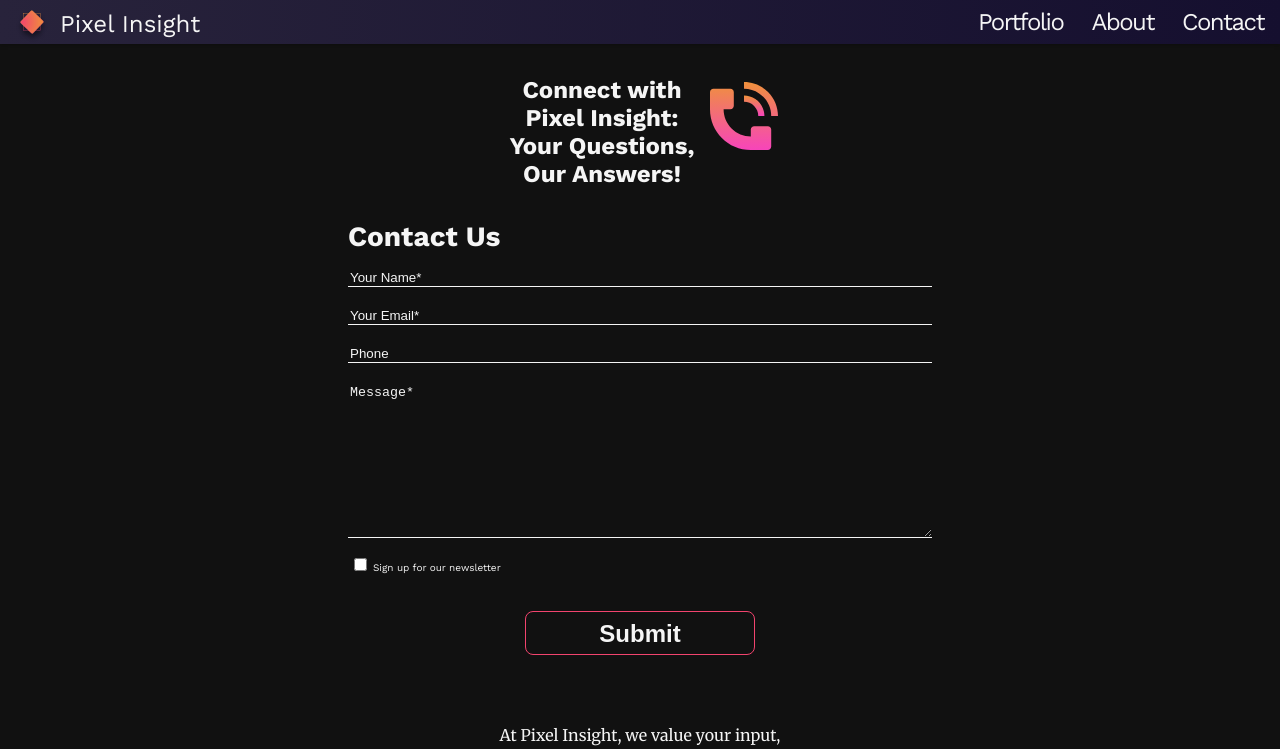
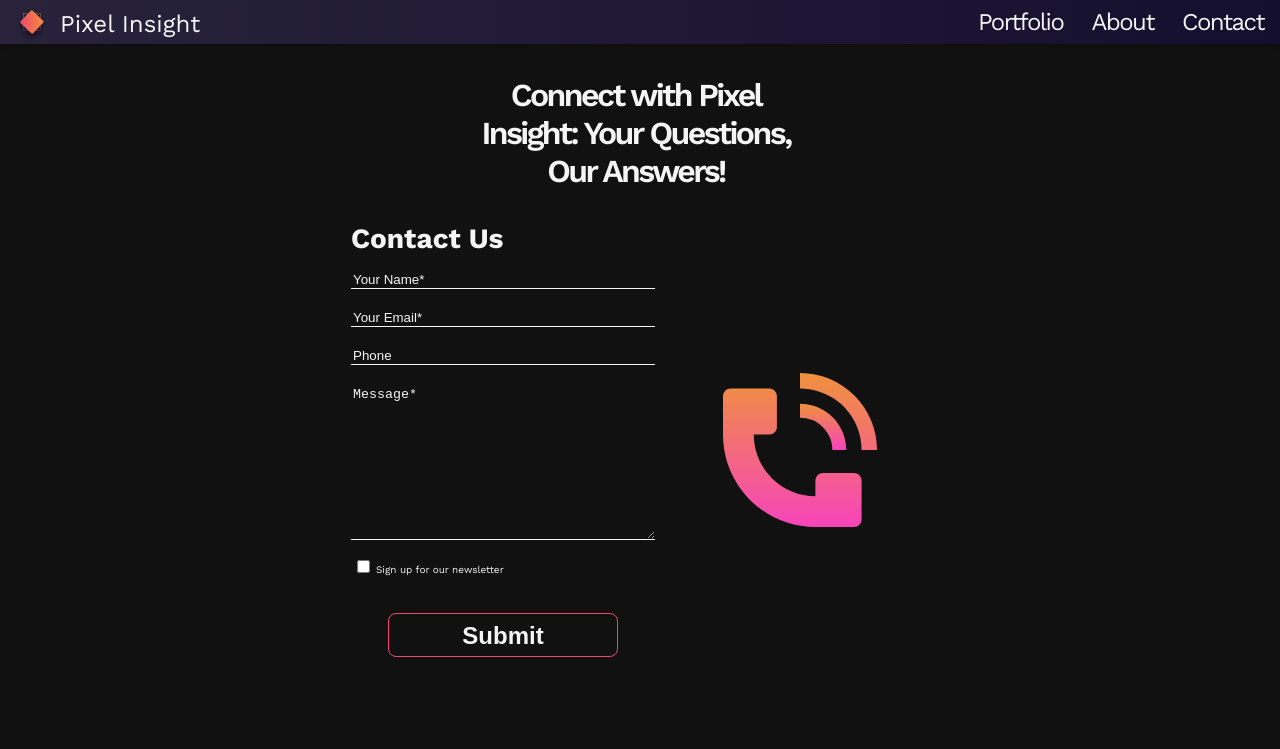
Before and after one commit to PixelInsight-AE/PixelInsight_Portfolio, a React (Vite) app: page /contact in a window 1280 px wide. Shown: the top 749 px of the page. Built offline with nearby package versions, Linux system fonts and the light colour scheme.

Commit message:
contact med and up
Co-authored-by: Arno Luyckx <BlocksOnChainCode@users.noreply.github.com>

```diff
--- a/src/pages/Contact.jsx
+++ b/src/pages/Contact.jsx
@@ -9,20 +9,21 @@ import ContactForm from "../shared/ContactForm";
 import GetAQuote from "../shared/GetAQuote";
 const Contact = () => {
   return (
-    <div className="contact">
+    <>
       <Helmet>
         <title>Pixel - Contact</title>
       </Helmet>
       <Header />
+      <div className="contact">
         <div className="contact__top-wrapper">
           <h1>Connect with Pixel Insight: Your Questions, Our Answers!</h1>
           <img
-          className="conatct__phone-mobile"
+            className="contact__phone-mobile"
             src="/assets/svg/phone.svg"
             alt=""
           />
         </div>
-      <div>
+        <div className="contact__form-wrapper">
           <ContactForm />
           <img
             className="contact__phone-desktop"
@@ -31,17 +32,19 @@ const Contact = () => {
           />
         </div>
         <p className="contact__text">
-        At Pixel Insight, we value your input, questions, and feedback. Whether
-        you're interested in our services, have inquiries about ongoing
-        projects, or simply want to say hello, we're here to listen and assist
-        you. Our team of experts is just a message away, ready to provide the
-        information and support you need. Don't hesitate to fill out the form
-        below or reach out through our provided contact details. We look forward
-        to connecting with you and exploring the exciting possibilities ahead.
+          At Pixel Insight, we value your input, questions, and feedback.
+          Whether you're interested in our services, have inquiries about
+          ongoing projects, or simply want to say hello, we're here to listen
+          and assist you. Our team of experts is just a message away, ready to
+          provide the information and support you need. Don't hesitate to fill
+          out the form below or reach out through our provided contact details.
+          We look forward to connecting with you and exploring the exciting
+          possibilities ahead.
         </p>
         <GetAQuote />
         <Footer />
       </div>
+    </>
   );
 };
 export default Contact;
--- a/src/pages/_Pages.scss
+++ b/src/pages/_Pages.scss
@@ -50,6 +50,37 @@
       width: 644px;
     }
   }
+
+  .contact {
+    &__top-wrapper {
+      h1 {
+        font-size: 3.2rem;
+        font-weight: 600;
+        letter-spacing: -0.256rem;
+        max-width: 350px;
+      }
+    }
+
+    input,
+    textarea {
+      max-width: 300px;
+    }
+    &__phone-mobile {
+      display: none;
+    }
+    &__phone-desktop {
+      display: inline-block;
+      margin-left: 1.6rem;
+      padding: 5.2rem;
+    }
+    &__form-wrapper {
+      @include flex(row, center, center);
+      margin-bottom: 3.2rem;
+    }
+    &__text {
+      max-width: 520px;
+    }
+  }
 }
 @include media-breakpoint-up(lg) {
   .home {
```
Lines whose indentation alone changed are shown as unchanged.
